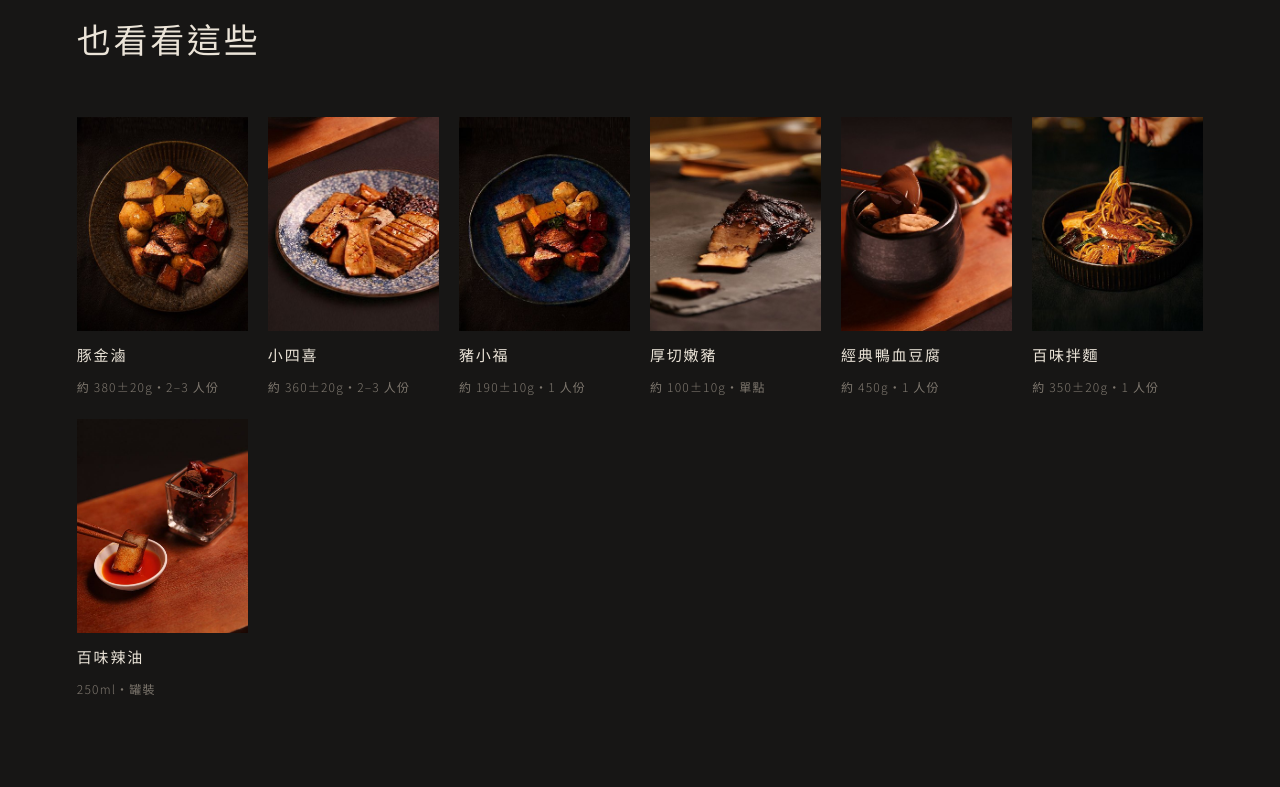
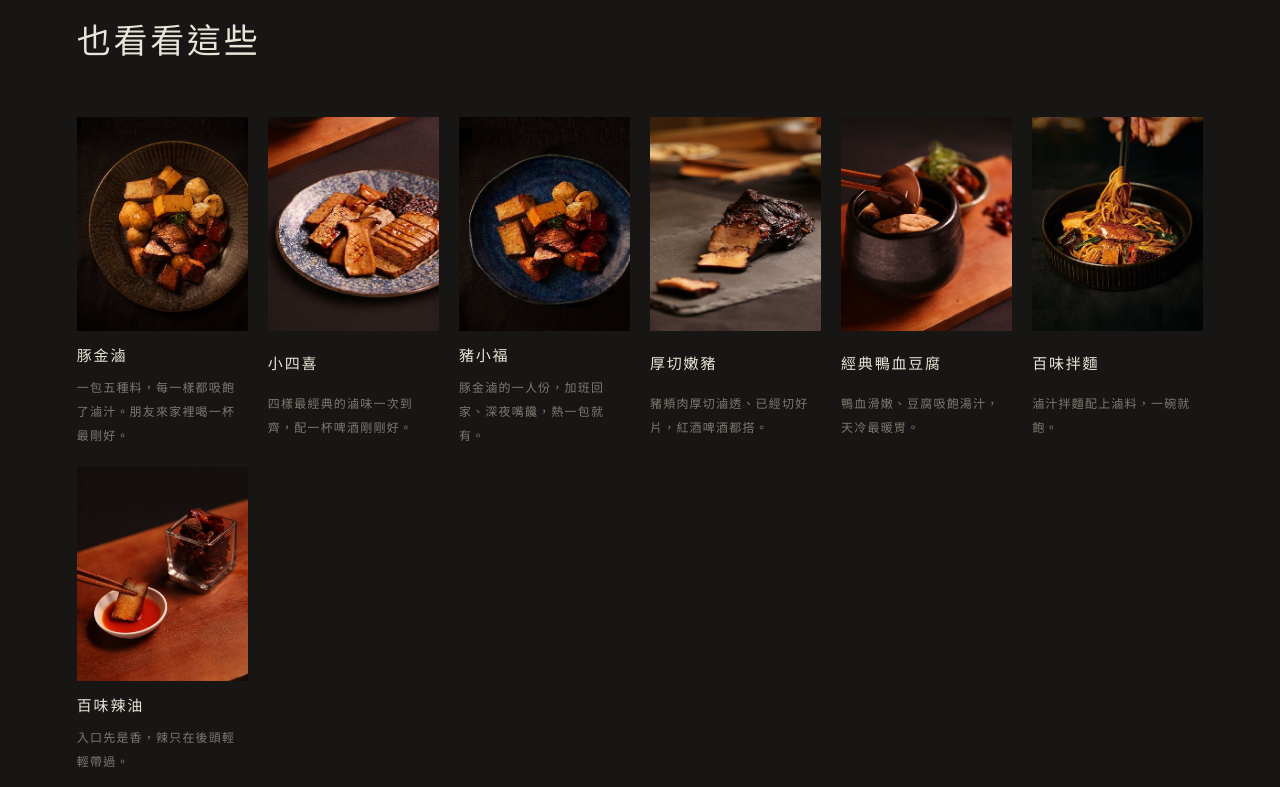
Before and after one commit to tastyonehundred/tastyonehundred.github.io, a plain HTML site: page product.html in a window 1280 px wide. Shown: the part 813-1600 px from the top of the page. Drawn offline with nearby package versions, Linux system fonts and the light colour scheme.

Commit message:
商品頁文字調整：其他商品顯示簡短介紹、簡化說明與加熱提醒
- 「也看看這些」卡片的小字改成產品簡短介紹（跟首頁同一句），不再顯示克數與人份
- 購買按鈕下方只留「圖片僅供參考，產品以實物為準。」
- 加熱提醒改為「出餐前確認所有內容物都熱透。」（商品頁、首頁怎麼吃、b2b 出餐流程一起改）

Co-Authored-By: Claude Opus 5.5 <noreply@anthropic.com>

```diff
--- a/assets/products.js
+++ b/assets/products.js
@@ -1,6 +1,7 @@
 /* 百味滷製 商品資料（內容物、重量依 2026/09 DM 第 6 頁「產品售價內容表」）：商品頁（product.html）讀這裡。要改商品內容、照片、內容物，改這個檔案就好
    - id：網址用的代號，例如 product.html?p=zmf
    - imgs：第一張是主圖；放兩張以上，商品頁會出現縮圖可以切換
+   - short：簡短介紹，「也看看這些」卡片用；跟首頁商品卡片的介紹是同一句，改的時候兩邊一起改
    - contents：內容物，一行一樣
    - heat：加熱方式，每一種是一張小卡片（type 只能寫「微波加熱」或「隔水加熱」）；沒寫就用 HEAT_DEFAULT
    - use：不用加熱的商品（辣油）改寫使用方式
@@ -11,7 +12,7 @@ var HEAT_DEFAULT = [
   {type: "隔水加熱", steps: ["水滾後，不拆封整包放入鍋中。", "加熱 5 分鐘。"]}
 ];
 /* 每張加熱卡片下面都會出現這句 */
-var HEAT_CHECK = "出餐前請確認所有內容物都有熱透。";
+var HEAT_CHECK = "出餐前確認所有內容物都熱透。";
 var STORE_DEFAULT = "未拆封 -18°C 以下冷凍，可以保存 1 年。";
 
 var PRODUCTS = [
@@ -19,6 +20,7 @@ var PRODUCTS = [
     id: "zmf", name: "豚金滷", badge: "招牌",
     imgs: ["assets/img/p-zmf.jpg"],
     weight: "約 380±20g", serving: "2–3 人份",
+    short: "一包五種料，每一樣都吸飽了滷汁。朋友來家裡喝一杯最剛好。",
     lead: "一包五種料，每一樣都吸飽了滷汁。",
     intro: [
       "豬頰肉、鴨丸、香菇蒟蒻丸、百頁豆腐、豆乾，一包五種料，每一樣都吸飽了滷汁。",
@@ -30,6 +32,7 @@ var PRODUCTS = [
     id: "ssx", name: "小四喜",
     imgs: ["assets/img/p-ssx.jpg"],
     weight: "約 360±20g", serving: "2–3 人份",
+    short: "四樣最經典的滷味一次到齊，配一杯啤酒剛剛好。",
     lead: "四樣最經典的滷味，一次到齊。",
     intro: [
       "豆乾、米血、杏鮑菇、百頁，四樣最經典的滷味一次到齊。",
@@ -41,6 +44,7 @@ var PRODUCTS = [
     id: "zxf", name: "豬小福",
     imgs: ["assets/img/p-zxf.jpg"],
     weight: "約 190±10g", serving: "1 人份",
+    short: "豚金滷的一人份，加班回家、深夜嘴饞，熱一包就有。",
     lead: "豚金滷的一人份，份量剛好一個人吃完。",
     intro: [
       "豚金滷的一人份。豬頰肉、香菇蒟蒻丸、百頁豆腐、豆乾一樣不少，份量剛好一個人吃完。",
@@ -52,6 +56,7 @@ var PRODUCTS = [
     id: "hq", name: "厚切嫩豬",
     imgs: ["assets/img/p-hq.jpg"],
     weight: "約 100±10g", serving: "單點",
+    short: "豬頰肉厚切滷透、已經切好片，紅酒啤酒都搭。",
     lead: "豬頰肉厚切滷透，已經幫你切好片。",
     intro: [
       "豬頰肉厚切滷透，肉質軟嫩、越嚼越香。",
@@ -63,6 +68,7 @@ var PRODUCTS = [
     id: "yx", name: "經典鴨血豆腐",
     imgs: ["assets/img/p-yx.jpg"],
     weight: "約 450g", serving: "1 人份",
+    short: "鴨血滑嫩、豆腐吸飽湯汁，天冷最暖胃。",
     lead: "連湯帶料滿滿一整包，天冷最暖胃。",
     intro: [
       "鴨血滑嫩，豆腐吸飽湯汁，連湯帶料滿滿一整包。",
@@ -78,6 +84,7 @@ var PRODUCTS = [
     id: "noodle", name: "百味拌麵", badge: "限量供應",
     imgs: ["assets/img/p-noodle.jpg"],
     weight: "約 350±20g", serving: "1 人份",
+    short: "滷汁拌麵配上滷料，一碗就飽。",
     lead: "滷汁拌麵配上滷料，一碗就飽。",
     intro: [
       "麵條拌上百味滷汁，配豬頰肉、米血、雞翅、百頁和青花椰，一碗就飽。",
@@ -93,6 +100,7 @@ var PRODUCTS = [
     id: "oil", name: "百味辣油",
     imgs: ["assets/img/oil.jpg"],
     weight: "250ml", serving: "罐裝",
+    short: "入口先是香，辣只在後頭輕輕帶過。",
     lead: "入口先是香，辣只在後頭輕輕帶過。",
     intro: [
       "數十種香料下鍋拌炒，把香氣都炒進油裡，留下最精華的那一匙紅油。",
--- a/product.html
+++ b/product.html
@@ -149,7 +149,7 @@
         <a class="btn fill" id="buy" href="https://myship.7-11.com.tw/general/detail/GM250926569503" target="_blank" rel="noopener" data-cta="buy-pdp">直接購買</a>
         <a class="btn" href="./#business" data-cta="biz-pdp">店家・企業採購</a>
       </div>
-      <p class="note">7-11 賣貨便下單，全程冷凍店到店。圖片僅供參考，產品以實物為準。</p>
+      <p class="note">圖片僅供參考，產品以實物為準。</p>
     </div>
   </div>
 
@@ -176,7 +176,7 @@
   <span>圖片僅供參考，產品以實物為準</span>
 </footer>
 
-<script src="assets/products.js?v=20261109-3"></script>
+<script src="assets/products.js?v=20261109-4"></script>
 <script>
 (function(){
   var $ = function(id){ return document.getElementById(id); };
@@ -299,7 +299,7 @@
     if (p && x.id === p.id) return;
     var a = el("a", "card"); a.href = "product.html?p=" + x.id;
     var ph = el("div", "ph"); var im = el("img"); im.src = x.imgs[0]; im.alt = x.name; im.loading = "lazy"; ph.appendChild(im);
-    a.appendChild(ph); a.appendChild(el("b", null, x.name)); a.appendChild(el("small", null, x.weight + "・" + x.serving));
+    a.appendChild(ph); a.appendChild(el("b", null, x.name)); a.appendChild(el("small", null, x.short));
     $("others-grid").appendChild(a);
   });
 })();
```
Also changed, not shown: b2b/index.html (+1 -1 lines), index.html (+1 -1 lines).
